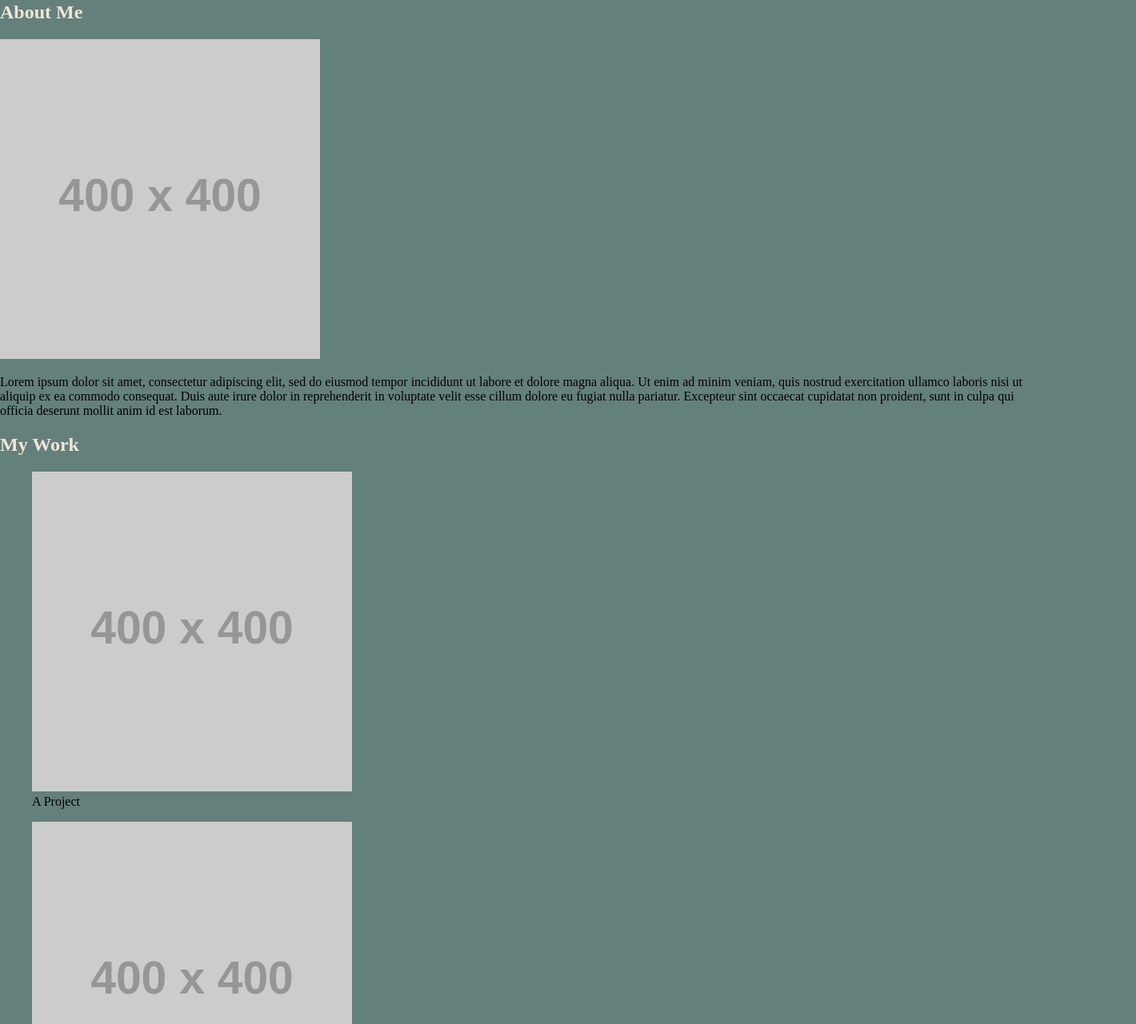
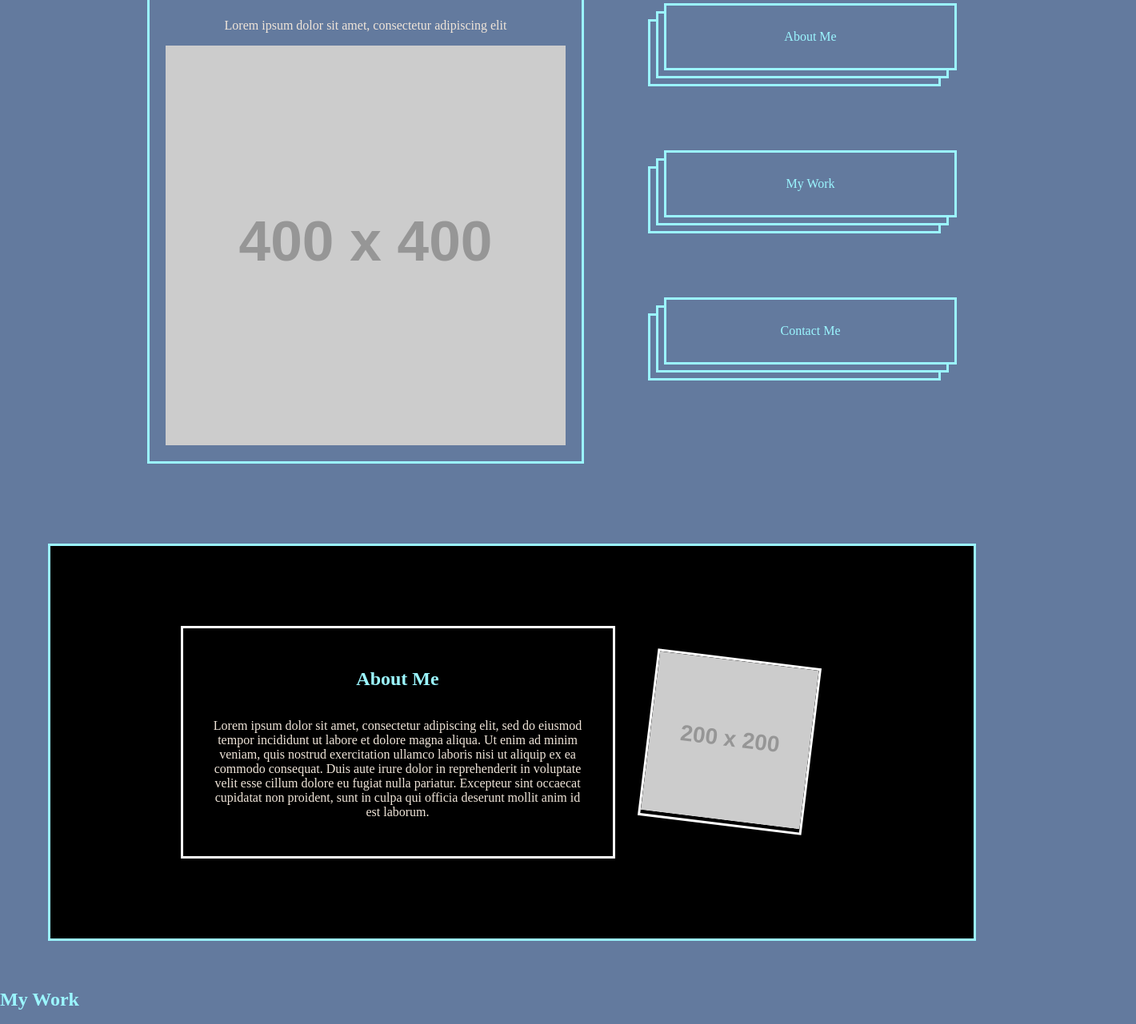
Before and after one commit to Carring10/My-Portfolio, a plain HTML site: page index.html in a window 1280 px wide. Shown: the part 196-1477 px from the top of the page at 80% size, 1420 px wide, since content can reach past the window. Drawn offline with Linux system fonts and the light colour scheme; placeholder pictures from the web are drawn by us.

Commit message:
adjusted the layout

```diff
--- a/index.html
+++ b/index.html
@@ -9,7 +9,11 @@
   </head>
   <body>
     <header>
-      <h1>Carrigton</h1>
+      <div class="introduction">
+        <h1>Carrington Hartis</h1>
+        <p>Lorem ipsum dolor sit amet, consectetur adipiscing elit</p>
+        <img src="https://via.placeholder.com/400" alt="an image of me" />
+      </div>
       <nav>
         <a href="#">About Me</a>
         <a href="#">My Work</a>
@@ -17,20 +21,25 @@
       </nav>
     </header>
     <main>
-      <section>
-        <h2>About Me</h2>
-        <img src="https://via.placeholder.com/400" alt="an image of me" />
+      <section class="about-section">
+        <div class="about-text">
+          <h2 class="about-heading">About Me</h2>
+
           <p>
             Lorem ipsum dolor sit amet, consectetur adipiscing elit, sed do
-          eiusmod tempor incididunt ut labore et dolore magna aliqua. Ut enim ad
-          minim veniam, quis nostrud exercitation ullamco laboris nisi ut
+            eiusmod tempor incididunt ut labore et dolore magna aliqua. Ut enim
+            ad minim veniam, quis nostrud exercitation ullamco laboris nisi ut
             aliquip ex ea commodo consequat. Duis aute irure dolor in
             reprehenderit in voluptate velit esse cillum dolore eu fugiat nulla
             pariatur. Excepteur sint occaecat cupidatat non proident, sunt in
             culpa qui officia deserunt mollit anim id est laborum.
           </p>
+        </div>
+        <figure class="my-dog">
+          <img src="https://via.placeholder.com/200" alt="an image of me" />
+        </figure>
       </section>
-      <section>
+      <section class="my-work">
         <h2>My Work</h2>
         <figure>
           <img src="https://via.placeholder.com/400" alt="a project" />
--- a/style.css
+++ b/style.css
@@ -1,21 +1,95 @@
 body {
-  background-color: #64807a;
   box-sizing: border-box;
   padding: 0;
   margin: 0;
   width: 100%;
+  --color-bg-primary: #637a9e;
+  background-color: var(--color-bg-primary);
+  color: #f0e5d9;
 }
 
 header {
-  background-color: #586d68;
   width: 100%;
   padding: 40px;
+  display: flex;
+  justify-content: center;
+  margin: 60px;
 }
 
-h1 {
+.introduction {
+  color: #9bf6ff;
+  background-color: #637a9e;
+  display: flex;
+  flex-direction: column;
+  width: 500px;
+  padding: 20px;
+  border: 3px solid #9bf6ff;
+  text-align: center;
+}
+
+h1,
+h2 {
+  color: #9bf6ff;
+}
+
+p {
   color: #f0e5d9;
 }
 
-h2 {
-  color: #f0e5d9;
+nav a {
+  position: relative;
+  top: 0;
+  right: 0;
+  transition: box-shadow 1s, right 1s, top 1s;
 }
+
+a {
+  text-decoration: none;
+  background-color: #637a9e;
+  border: 3px solid #9bf6ff;
+  color: #9bf6ff;
+  padding: 30px;
+  display: flex;
+  flex-direction: column;
+  margin: 100px;
+  width: 300px;
+  text-align: center;
+  box-shadow: -10px 10px 0 -3px #637a9e, -10px 10px 0 0 #9bf6ff,
+    -20px 20px 0 -3px #637a9e, -20px 20px 0 0 #9bf6ff;
+}
+
+a:hover {
+  top: 40px;
+  right: 40px;
+  box-shadow: 0 0 0 3px #9bf6ff, 0 0 0 0px #637a9e, 0 0 0 3px #9bf6ff,
+    0 0 0 0px #637a9e, 0 0 0 3px #9bf6ff;
+}
+
+main {
+}
+
+.about-section {
+  text-align: center;
+  /* width: 800px; */
+  padding: 100px;
+  border: 3px solid #9bf6ff;
+  margin: 60px;
+  display: flex;
+  align-items: center;
+  justify-content: center;
+  flex-direction: row;
+  background-color: black;
+}
+
+.about-text {
+  display: flex;
+  flex-direction: column;
+  border: 3px solid white;
+  width: 50%;
+  padding: 30px;
+}
+
+.my-dog {
+  border: 3px solid white;
+  transform: rotate(7deg);
+}
```
Lines whose indentation alone changed are shown as unchanged.
